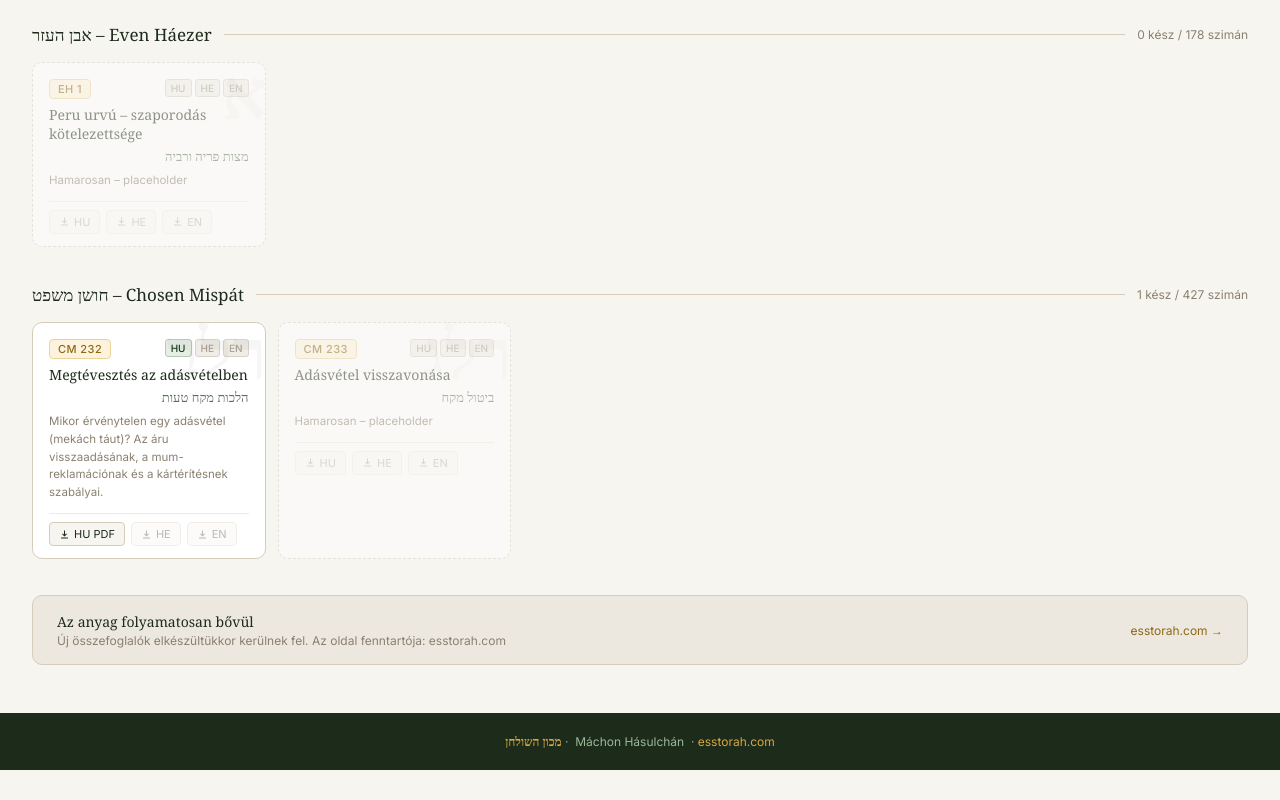
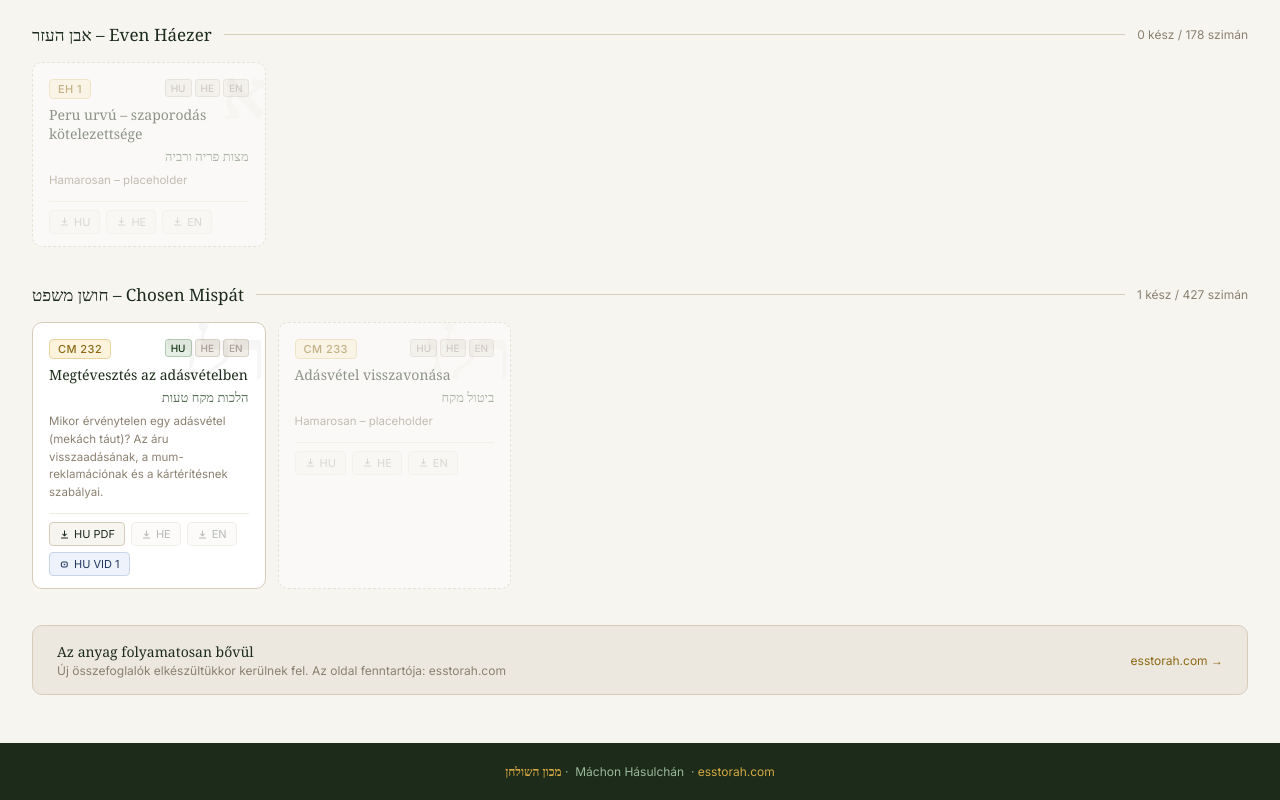
Before and after one commit to binyominzeev/machon-hasulchan, a Next.js app: page / in a window 1280 px wide. Shown: the part 1011-1811 px from the top of the page. Before the commit the page ends 1781 px from the top, so only its background shows below. Built offline with nearby package versions, Linux system fonts and the light colour scheme; a web font is replaced by a local one.

Commit message:
video link option

```diff
--- a/src/app/globals.css
+++ b/src/app/globals.css
@@ -266,6 +266,15 @@ body {
   transition: background 0.1s, border-color 0.1s;
 }
 .dl-btn:hover { background: var(--parchment2); border-color: var(--gold); }
+.vid-btn {
+  background: #eef3fb;
+  border-color: #c8d4ea;
+  color: #1f355d;
+}
+.vid-btn:hover {
+  background: #e3ebf8;
+  border-color: #9eb3d8;
+}
 .dl-btn.disabled {
   opacity: 0.32;
   pointer-events: none;
--- a/src/components/Card.tsx
+++ b/src/components/Card.tsx
@@ -9,9 +9,23 @@ const DownloadIcon = () => (
   </svg>
 );
 
+const VideoIcon = () => (
+  <svg width="11" height="11" viewBox="0 0 16 16" fill="none" stroke="currentColor" strokeWidth="1.5" aria-hidden="true">
+    <path d="M5.5 4.5h4.5a2 2 0 0 1 2 2v3a2 2 0 0 1-2 2H5.5a2 2 0 0 1-2-2v-3a2 2 0 0 1 2-2Z" />
+    <path d="m7 6.7 2.7 1.3L7 9.3V6.7Z" fill="currentColor" stroke="none" />
+  </svg>
+);
+
 export default function Card({ siman }: { siman: Siman }) {
   const partPrefix = siman.part.toUpperCase().replace('jd', 'JD').replace('oc', 'OC').replace('eh', 'EH').replace('cm', 'CM');
   const label = `${siman.part.toUpperCase()} ${siman.num}`;
+  const videoEntries = ALL_LANGS.flatMap((lang) =>
+    (siman.videos?.[lang] ?? []).map((url, idx) => ({
+      lang,
+      url,
+      idx,
+    })),
+  );
 
   return (
     <div className={`card${siman.pending ? ' pending' : ''}`} data-ready={siman.pending ? 'false' : 'true'}>
@@ -68,6 +82,19 @@ export default function Card({ siman }: { siman: Siman }) {
             </span>
           );
         })}
+
+        {videoEntries.map(({ lang, url, idx }) => (
+          <a
+            key={`${lang}-vid-${idx}-${url}`}
+            className="dl-btn vid-btn"
+            href={url}
+            target="_blank"
+            rel="noopener noreferrer"
+          >
+            <VideoIcon />
+            {LANG_LABELS[lang]} VID {idx + 1}
+          </a>
+        ))}
       </div>
     </div>
   );
--- a/src/data/simanim.ts
+++ b/src/data/simanim.ts
@@ -18,6 +18,11 @@ export interface Siman {
    * Omit a key to show a disabled button for that language.
    */
   pdfs: Partial<Record<Lang, string>>;
+  /**
+   * Optional external teaching videos by language.
+   * Each language can have 0..N links.
+   */
+  videos?: Partial<Record<Lang, string[]>>;
   pending?: boolean;
 }
 
@@ -123,6 +128,11 @@ export const SIMANIM: Siman[] = [
     titleHe: 'הלכות מקח טעות',
     desc: 'Mikor érvénytelen egy adásvétel (mekách táut)? Az áru visszaadásának, a mum-reklamációnak és a kártérítésnek szabályai.',
     pdfs: { hu: 'cm-232-hu.pdf' },
+    videos: {
+      hu: [
+        'https://binjomin.hu/siur/mekach-taut-1-resz-kesedelmes-szallitas-es-elallas-a-vasarlastol-cm-2323-6/',
+      ],
+    },
   },
   {
     id: 'cm-233',
```
